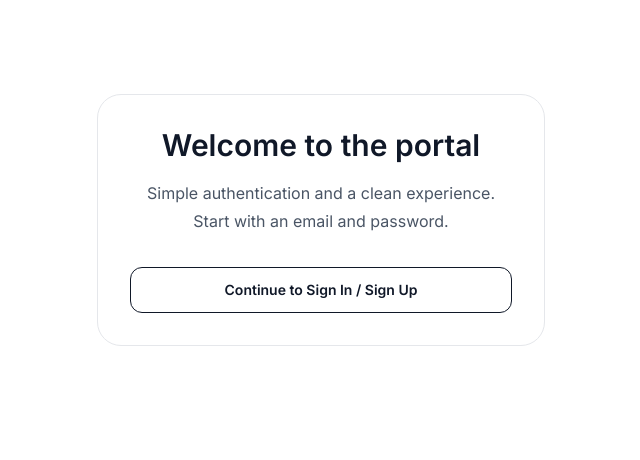
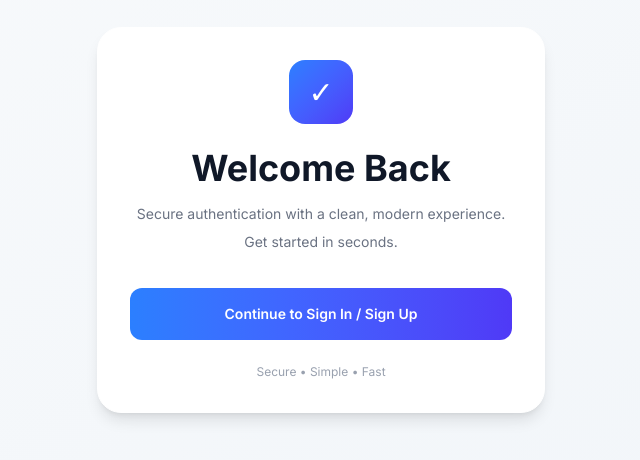
Before and after one commit to kevinedysoncortejo-arch/lab3, a Next.js app: page / in a window 1280 px wide. Shown: the part 180-640 px from the top of the page, without its empty margins (319-959 px from the left). Built offline with nearby package versions, Linux system fonts and the light colour scheme.

Commit message:
Enhance landing and auth pages with modern design

```diff
--- a/app/auth/page.tsx
+++ b/app/auth/page.tsx
@@ -37,20 +37,32 @@ export default function AuthPage() {
   }
 
   return (
-    <div className="min-h-screen bg-white flex items-center justify-center px-4 py-10">
-      <div className="max-w-md w-full rounded-3xl border border-gray-200 bg-white p-8">
-        <div className="text-center mb-6">
-          <Link href="/" className="text-gray-600 hover:text-gray-900 text-sm">
-            ← Back
-          </Link>
-          <h2 className="text-2xl font-semibold text-gray-900 mt-4">
-            {isSignUp ? 'Create Account' : 'Sign In'}
-          </h2>
-        </div>
+    <div className="min-h-screen bg-gradient-to-br from-slate-50 to-slate-100 flex items-center justify-center px-4 py-10">
+      {/* Decorative background elements */}
+      <div className="absolute top-20 right-10 w-32 h-32 bg-green-100 rounded-full opacity-20 blur-3xl"></div>
+      <div className="absolute bottom-20 left-10 w-40 h-40 bg-blue-100 rounded-full opacity-20 blur-3xl"></div>
+
+      <div className="max-w-md w-full relative">
+        <div className="rounded-3xl border border-white bg-white shadow-lg p-8">
+          {/* Header */}
+          <div className="text-center mb-8">
+            <Link href="/" className="inline-block text-gray-500 hover:text-gray-900 text-sm font-medium transition mb-4">
+              ← Back
+            </Link>
+            <div className="w-12 h-12 bg-gradient-to-br from-blue-500 to-indigo-600 rounded-2xl flex items-center justify-center text-white text-xl mx-auto mb-4">
+              🔐
+            </div>
+            <h2 className="text-3xl font-bold text-gray-900">
+              {isSignUp ? 'Create Account' : 'Welcome Back'}
+            </h2>
+            <p className="text-gray-500 text-sm mt-2">
+              {isSignUp ? 'Join our platform today' : 'Sign in to your account'}
+            </p>
+          </div>
 
         {message && (
-          <div className={`mb-4 rounded-lg px-4 py-3 text-sm ${
-            message.type === 'success' ? 'bg-green-50 text-green-700' : 'bg-red-50 text-red-700'
+          <div className={`mb-6 rounded-xl px-4 py-3 text-sm font-medium transition ${
+            message.type === 'success' ? 'bg-green-50 text-green-700 border border-green-200' : 'bg-red-50 text-red-700 border border-red-200'
           }`}>
             {message.text}
           </div>
@@ -61,8 +73,8 @@ export default function AuthPage() {
             type="email"
             value={email}
             onChange={(e) => setEmail(e.target.value)}
-            placeholder="Email"
-            className="w-full rounded-xl border border-gray-300 px-4 py-3 text-sm focus:outline-none focus:ring-2 focus:ring-black"
+            placeholder="Email address"
+            className="w-full rounded-xl border border-gray-300 px-4 py-3 text-sm placeholder-gray-400 focus:outline-none focus:ring-2 focus:ring-blue-500 focus:border-transparent transition"
             required
             disabled={loading}
           />
@@ -72,7 +84,7 @@ export default function AuthPage() {
             value={password}
             onChange={(e) => setPassword(e.target.value)}
             placeholder="Password"
-            className="w-full rounded-xl border border-gray-300 px-4 py-3 text-sm focus:outline-none focus:ring-2 focus:ring-black"
+            className="w-full rounded-xl border border-gray-300 px-4 py-3 text-sm placeholder-gray-400 focus:outline-none focus:ring-2 focus:ring-blue-500 focus:border-transparent transition"
             required
             disabled={loading}
           />
@@ -80,16 +92,16 @@ export default function AuthPage() {
           <button
             type="submit"
             disabled={loading || !email || !password}
-            className="w-full rounded-xl bg-black py-3 text-sm font-semibold text-white transition hover:bg-gray-900 disabled:cursor-not-allowed disabled:opacity-50"
+            className="w-full rounded-xl bg-gradient-to-r from-blue-500 to-indigo-600 py-3 text-sm font-semibold text-white transition hover:shadow-lg hover:from-blue-600 hover:to-indigo-700 active:scale-95 disabled:cursor-not-allowed disabled:opacity-50 disabled:hover:shadow-none mt-6"
           >
-            {loading ? 'Processing...' : (isSignUp ? 'Sign Up' : 'Sign In')}
+            {loading ? 'Processing...' : (isSignUp ? 'Create Account' : 'Sign In')}
           </button>
         </form>
 
-        <div className="mt-6 text-center">
+        <div className="mt-8 pt-6 border-t border-gray-200 text-center">
           <button
             onClick={() => setIsSignUp(!isSignUp)}
-            className="text-gray-600 hover:text-gray-900 text-sm"
+            className="text-gray-600 hover:text-blue-600 text-sm font-medium transition"
           >
             {isSignUp ? 'Already have an account? Sign In' : 'Need an account? Sign Up'}
           </button>
--- a/app/page.tsx
+++ b/app/page.tsx
@@ -4,19 +4,39 @@ import Link from 'next/link'
 
 export default function LandingPage() {
   return (
-    <div className="min-h-screen bg-white flex items-center justify-center px-4 py-10">
-      <div className="max-w-md w-full rounded-3xl border border-gray-200 bg-white p-8 text-center">
-        <h1 className="text-3xl font-semibold text-gray-900 mb-4">
-          Welcome to the portal
+    <div className="min-h-screen bg-gradient-to-br from-slate-50 to-slate-100 flex items-center justify-center px-4 py-10">
+      <div className="max-w-md w-full">
+        {/* Decorative elements */}
+        <div className="absolute top-20 left-10 w-32 h-32 bg-blue-100 rounded-full opacity-20 blur-3xl"></div>
+        <div className="absolute bottom-20 right-10 w-40 h-40 bg-indigo-100 rounded-full opacity-20 blur-3xl"></div>
+
+        {/* Main card */}
+        <div className="relative rounded-3xl border border-white bg-white shadow-lg p-8 text-center">
+          {/* Icon */}
+          <div className="mb-6 flex justify-center">
+            <div className="w-16 h-16 bg-gradient-to-br from-blue-500 to-indigo-600 rounded-2xl flex items-center justify-center text-white text-3xl">
+              ✓
+            </div>
+          </div>
+
+          <h1 className="text-4xl font-bold text-gray-900 mb-3">
+            Welcome Back
           </h1>
-        <p className="text-gray-600 mb-8 leading-7">
-          Simple authentication and a clean experience. Start with an email and password.
+          <p className="text-gray-500 mb-8 leading-7 text-sm">
+            Secure authentication with a clean, modern experience. Get started in seconds.
           </p>
+
           <Link href="/auth">
-          <button className="w-full rounded-xl border border-gray-900 bg-white px-5 py-3 text-sm font-semibold text-gray-900 transition hover:bg-gray-50">
+            <button className="w-full rounded-xl bg-gradient-to-r from-blue-500 to-indigo-600 px-5 py-4 text-sm font-semibold text-white transition hover:shadow-lg hover:from-blue-600 hover:to-indigo-700 active:scale-95">
               Continue to Sign In / Sign Up
             </button>
           </Link>
+
+          {/* Footer text */}
+          <p className="text-xs text-gray-400 mt-6">
+            Secure • Simple • Fast
+          </p>
+        </div>
       </div>
     </div>
   )
```
Lines whose indentation alone changed are shown as unchanged.
